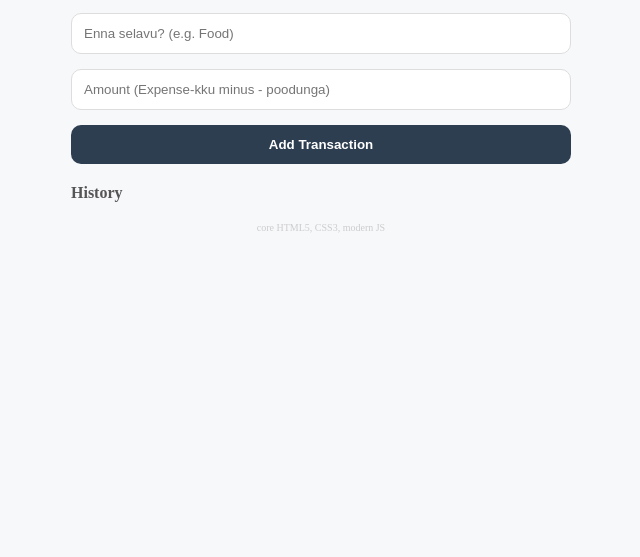
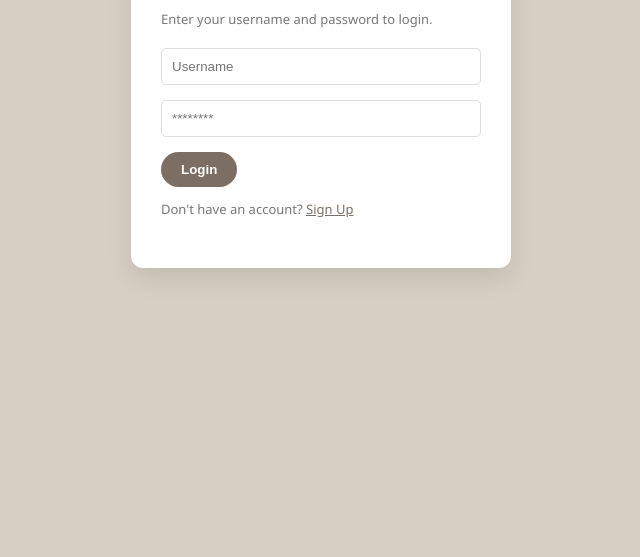
Before and after one commit to karunakaranthuvaraka763-gif/first-project, a plain HTML site: page index.html in a window 1280 px wide. Shown: the part 299-856 px from the top of the page, without its empty margins (319-959 px from the left). After the commit the page ends 800 px from the top, so only its background shows below. Drawn offline with Linux system fonts and the light colour scheme.

Commit message:
Add files via upload

```diff
--- a/index.html
+++ b/index.html
@@ -1,33 +1,33 @@
- <!DOCTYPE html>
+<!DOCTYPE html>
 <html lang="en">
 <head>
     <meta charset="UTF-8">
     <meta name="viewport" content="width=device-width, initial-scale=1.0">
-    <title>Expense Tracker Pro</title>
-    <link rel="stylesheet" href="style.css">
+    <title>Username Login</title>
+    <link rel="stylesheet" href="login.css">
 </head>
 <body>
-    <h1 class="main-title">Expense Tracker Pro</h1>
-   <div class="main-container">
-        <div class="balance-card">
-            <p>YOUR BALANCE</p>
-            <h1 id="balance">Rs 0.00</h1>
-            <small>dynamically updated</small>
+    <div class="container">
+        <div class="form-box" id="loginBox">
+            <h2>Login</h2>
+            <p>Enter your username and password to login.</p>
+            <input type="text" id="loginUser" placeholder="Username">
+            <input type="password" id="loginPassword" placeholder="********">
+            <button onclick="login()">Login</button>
+            <p>Don't have an account? <span onclick="toggleForm()">Sign Up</span></p>
         </div>
 
-        <div class="input-form">
-            <input type="text" id="text" placeholder="Enna selavu? (e.g. Food)">
-            <input type="number" id="amount" placeholder="Amount (Expense-kku minus - poodunga)">
-            <button class="add-btn" id="add-transaction">Add Transaction</button>
+        <div class="form-box" id="signupBox" style="display: none;">
+            <h2>Create Account</h2>
+            <p>Choose a unique username and password.</p>
+            <input type="text" id="newFullname" placeholder="Full Name">
+            <input type="text" id="newUser" placeholder="Choose Username">
+            <input type="password" id="newPassword" placeholder="Password">
+            <input type="password" id="confirmPassword" placeholder="Confirm Password">
+            <button onclick="signup()">Sign Up</button>
+            <p>Already have an account? <span onclick="toggleForm()">Login</span></p>
         </div>
-
-        <h3>History</h3>
-        <div class="list-container" id="list">
-            </div>
-
-        <p class="footer-text">core HTML5, CSS3, modern JS </p>
     </div>
-
-    <script src="script.js"></script>
+    <script src="login.js"></script>
 </body>
 </html>
--- a/login.js
+++ b/login.js
@@ -59,5 +59,5 @@ function login() {
     } else {
         alert("Intha Username-la account illai!");
     }
-    window.location.href="index.html";
+    window.location.href="dashboard.html";
 }
```
Also changed, not shown: dashboard.html (added, +33 -0 lines).
